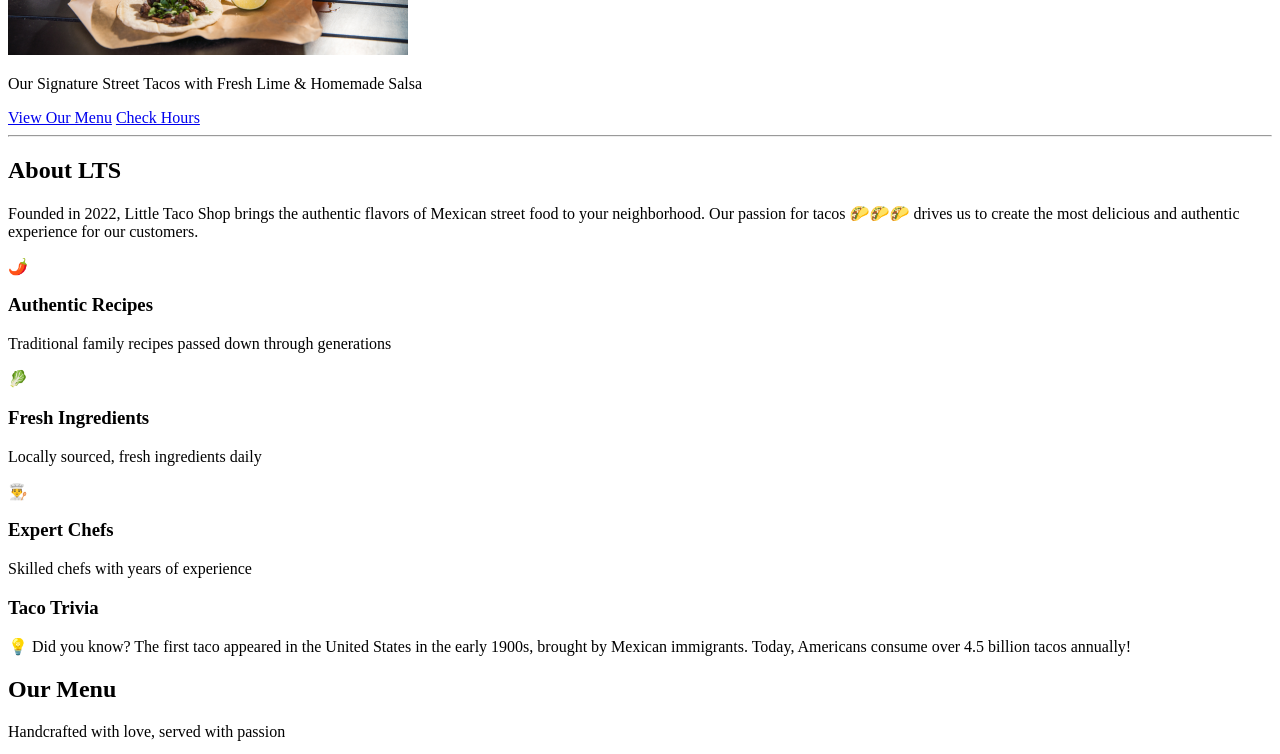
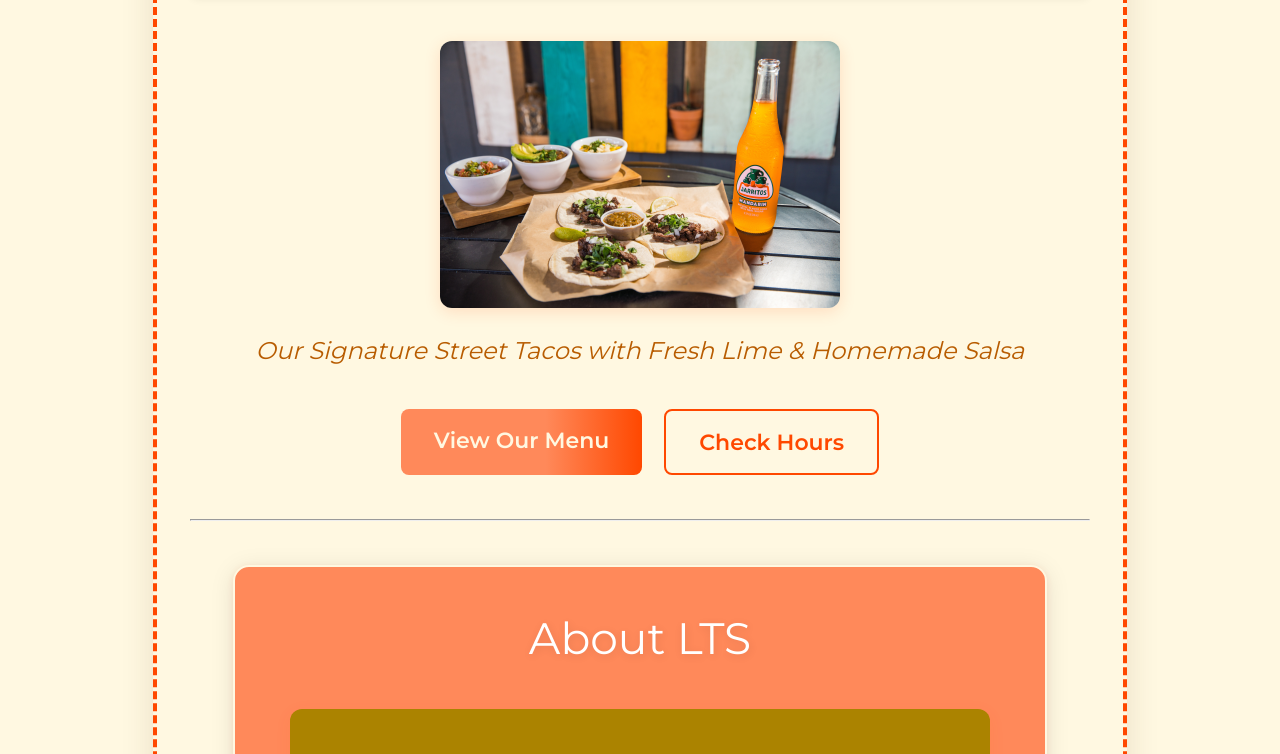
Before and after one commit to Priyansh-c/Webdev-Project-1, a plain HTML site: page Project 1/index.html in a window 1280 px wide. Shown: the part 401-1155 px from the top of the page. Drawn offline with Linux system fonts and the light colour scheme.

Commit message:
Update index.html

```diff
--- a/Project 1/index.html
+++ b/Project 1/index.html
@@ -5,7 +5,7 @@
     <meta name="viewport" content="width=device-width, initial-scale=1.0">
     <title>Little Taco Shop - Authentic Mexican Street Food</title>
     <link rel="icon" type="image/ico" href="extra\favicon.ico">
-    <link rel="stylesheet" href="extra\style.css">
+    <link rel="stylesheet" href="style.css">
     <link href="https://fonts.googleapis.com/css2?family=Montserrat:wght@400;600&display=swap" rel="stylesheet">
 </head>
 <body>
```
